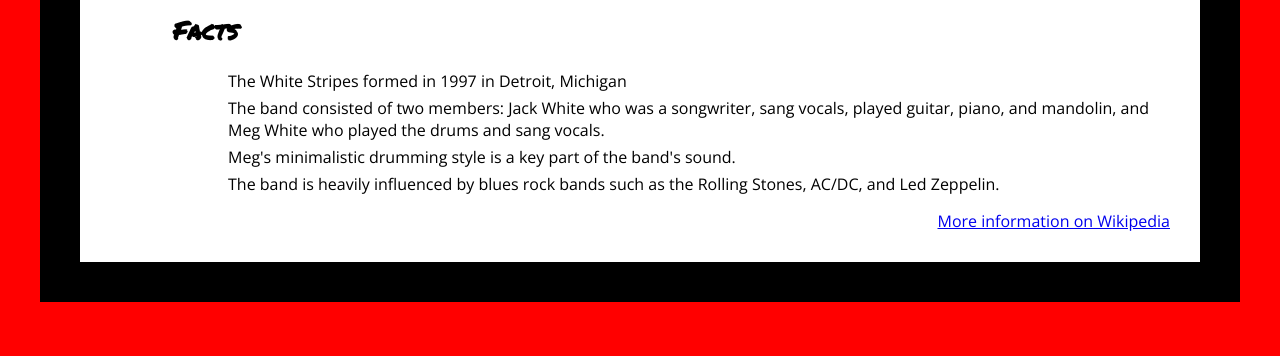
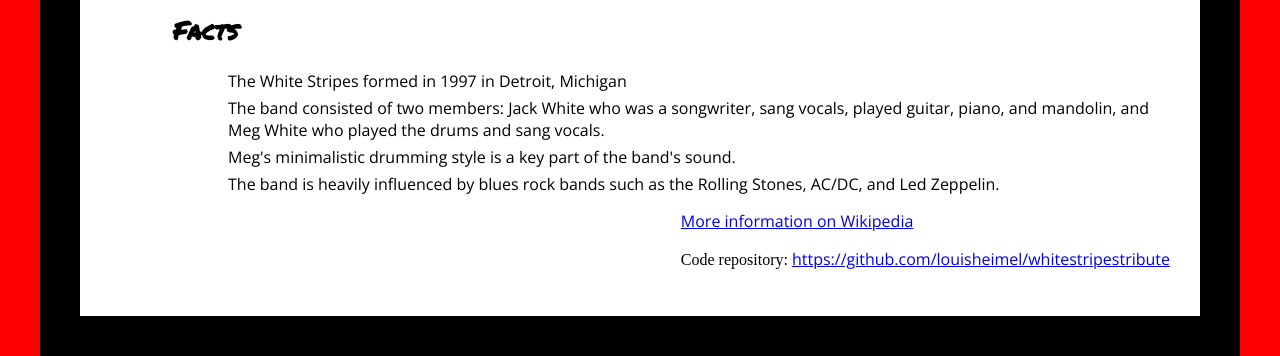
Before and after one commit to louisheimel/whitestripestribute, a website: page public/index.html in a window 1280 px wide. Shown: the part 554-910 px from the top of the page. Before the commit the page ends 856 px from the top, so only its background shows below. Drawn offline with nearby package versions, Linux system fonts and the light colour scheme.

Commit message:
add link to code repo

```diff
--- a/public/index.html
+++ b/public/index.html
@@ -33,6 +33,7 @@
       </div>
 			<div id="info">
         <a href="https://en.wikipedia.org/wiki/The_White_Stripes">More information on Wikipedia</a>
+        <p>Code repository: <a href="https://github.com/louisheimel/whitestripestribute">https://github.com/louisheimel/whitestripestribute</a></p>
       </div>
     </div>
   </div>
```
